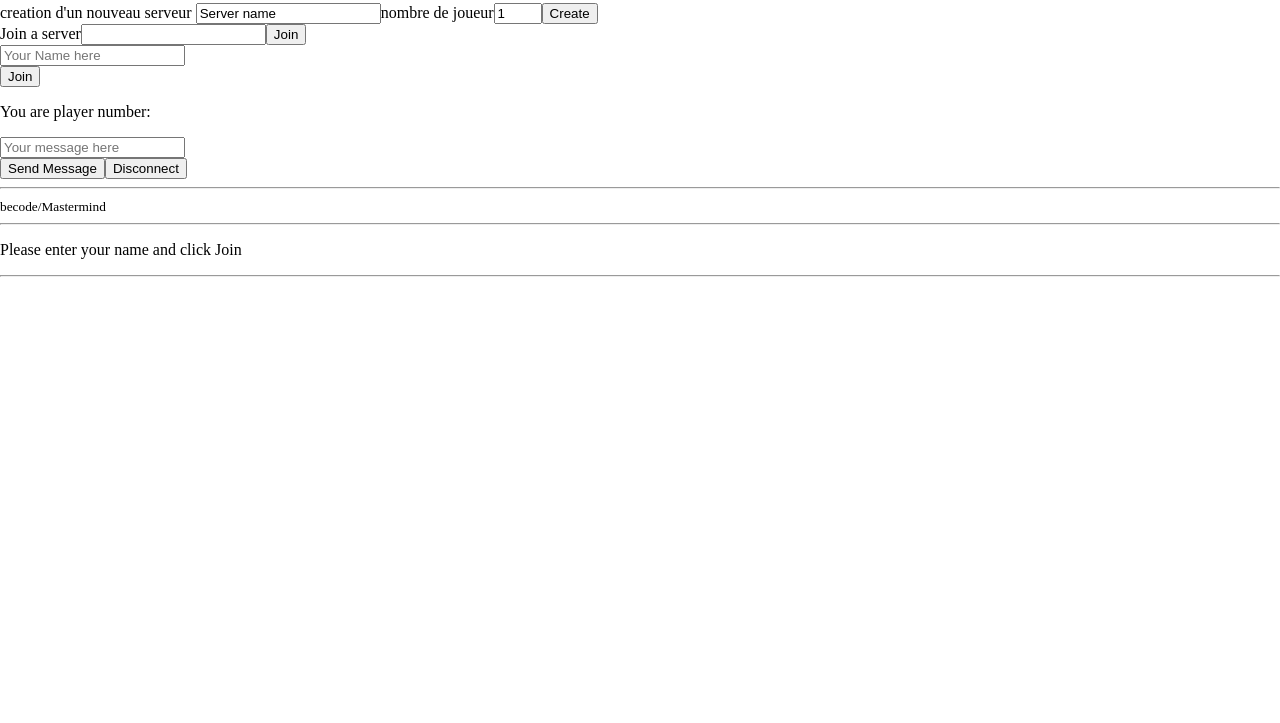
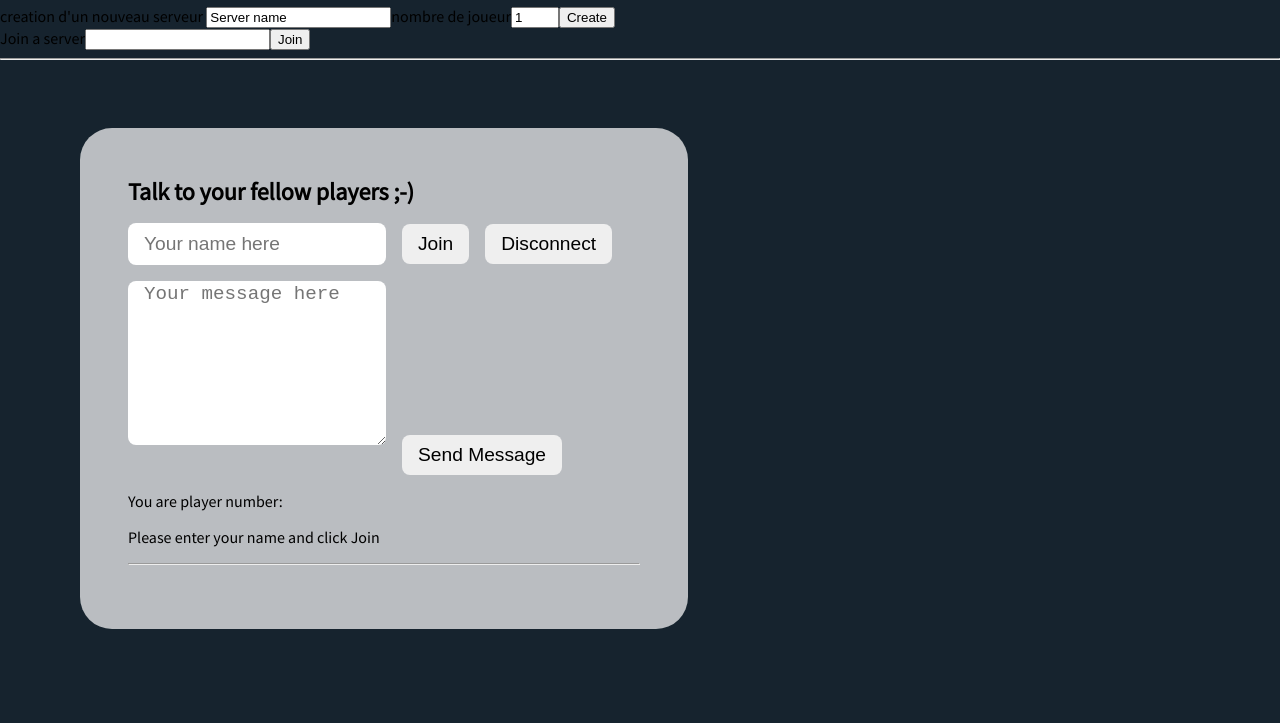
Before and after one commit to Elias2702/sake, a React app: page / in a window 1280 px wide. Shown: the part 77-800 px from the top of the page. Built offline with nearby package versions, Linux system fonts and the light colour scheme.

Commit message:
some chat styling

```diff
--- a/src/client/components/chat.js
+++ b/src/client/components/chat.js
@@ -22,7 +22,8 @@ export default class HelloWorld extends React.Component {
         this.handlePlayerName = this.handlePlayerName.bind(this);
     }
 
-    async initSocket() {
+    async initSocket(e) {
+        e.preventDefault();
         await this.setState({
             socket: io(),
         });
@@ -88,32 +89,31 @@ export default class HelloWorld extends React.Component {
         });
 
         return (
-            <div>
+            <div className="chat card">
+                <h1>{"Talk to your fellow players ;-)"}</h1>
                 <form>
                     <input
                         type="text"
                         name="playername"
-                        placeholder="Your Name here"
+                        placeholder="Your name here"
                         value={this.state.playername}
                         onChange={this.handlePlayerName}
                     />
+                    <button onClick={this.initSocket}>{"Join"}</button>
+                    <button onClick={this.disconnect}>{"Disconnect"}</button>
                 </form>
-                <button onClick={this.initSocket}>{"Join"}</button>
-                <p>{`You are player number: ${this.state.playernumber}`}</p>
                 <form>
-                    <input
-                        type="text"
+                    <textarea
+                        type="textarea"
                         name="message"
                         placeholder="Your message here"
+                        rows="5"
                         value={this.state.message}
                         onChange={this.handleMessage}
                     />
+                    <button onClick={this.sendMessage}>{"Send Message"}</button>
                 </form>
-                <button onClick={this.sendMessage}>{"Send Message"}</button>
-                <button onClick={this.disconnect}>{"Disconnect"}</button>
-                <hr />
-                <small>{"becode/Mastermind"}</small>
-                <hr />
+                <p>{`You are player number: ${this.state.playernumber}`}</p>
                 <p>{this.state.welcomeMessage}</p>
                 <hr />
                 <p>{messageItem}</p>
--- a/src/client/components/home.js
+++ b/src/client/components/home.js
@@ -22,7 +22,7 @@ export default class Home extends React.Component {
 
     async initSocket() {
         await this.setState({
-            socket: io(),
+            socket: io.connect("http://localhost:8082"),
         });
         this.state.socket.on("news", data => {
             console.log(data);
@@ -64,6 +64,11 @@ export default class Home extends React.Component {
                     />
                     <button onClick={this.initSocket}>{"Join"}</button>
                 </form>
+                <hr />
+                <br />
+                <br />
+                <br />
+
                 <Chat />
             </div>
         );
--- a/src/client/scss/app.scss
+++ b/src/client/scss/app.scss
@@ -1,5 +1,57 @@
 body {
     margin: 0;
     padding: 0;
-    background-color: rgba(255,255,255,0.3);
+    background-color: rgba(22, 35, 46, 1);
+    font-family: 'Source Sans Pro', sans-serif;
 }
+
+.chat.card {
+    width: 40%;
+    max-width: 40%;
+    max-height: 50rem;
+    margin-left: 5rem;
+    background-color: rgba(255,255,255,0.7);
+    border-radius: 2rem;
+    padding: 3rem;
+}
+
+.chat.card h1 {
+    font-size: 1.5rem;
+    margin-top: 0;
+}
+
+.chat.card input {
+    border: none;
+    border-radius: 0.5rem;
+    height: 2.5rem;
+    width: 15rem;
+    padding-left: 1rem;
+    font-size: 1.2rem;
+    margin-bottom: 1rem;
+}
+
+.chat.card textarea {
+    border: none;
+    border-radius: 0.5rem;
+    height: 10rem;
+    width: 15rem;
+    padding-left: 1rem;
+    font-size: 1.2rem;
+    margin-bottom: 1rem;
+
+}
+
+.chat.card button {
+    border: none;
+    border-radius: 0.5rem;
+    height: 2.5rem;
+    font-size: 1.2rem;
+    padding-left: 1rem;
+    padding-right: 1rem;
+    margin-left: 1rem;
+    cursor: pointer;
+}
+
+.chat.card button:hover {
+    background-color: rgba(123, 239, 178, 1);
+}
--- a/src/index.html
+++ b/src/index.html
@@ -4,6 +4,7 @@
         <meta charset="utf-8" />
         <title>Saké</title>
         <meta name="viewport" content="minimum-scale=1, initial-scale=1, width=device-width, shrink-to-fit=no" />
+        <link href="https://fonts.googleapis.com/css?family=Source+Sans+Pro" rel="stylesheet">
     </head>
     <body>
         <div id="app"></div>
```
